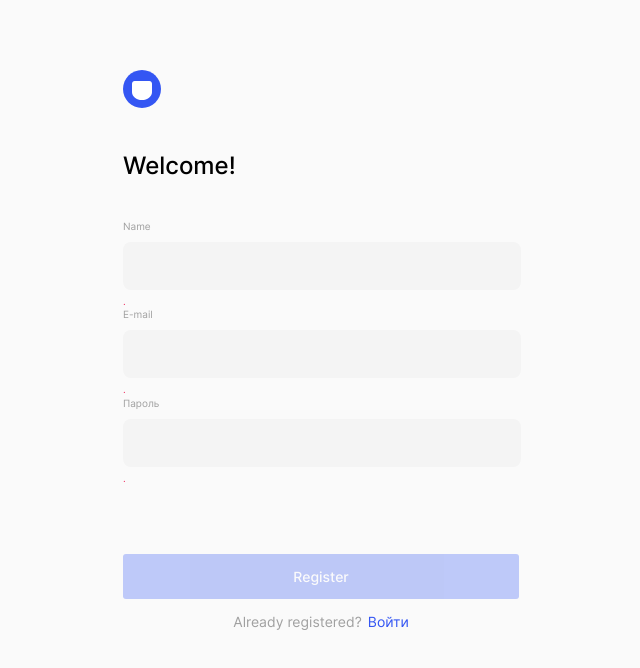
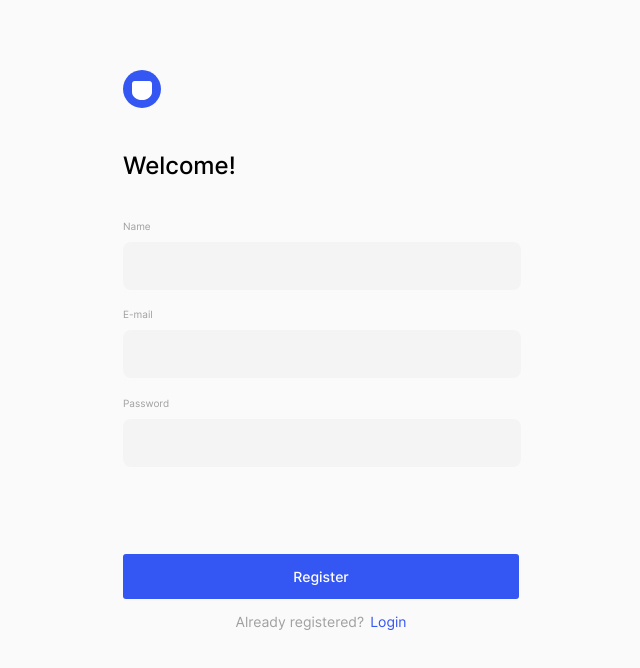
Before and after one commit to AnastasiiaUferova/movies-explorer-frontend, a React (Create React App) app: page /signup in a window 1280 px wide. Shown: the top 668 px of the page, without its empty margins (319-959 px from the left). Built offline with nearby package versions, Linux system fonts and the light colour scheme.

Commit message:
correct validation

```diff
--- a/package.json
+++ b/package.json
@@ -19,7 +19,7 @@
     "build": "react-scripts build",
     "test": "react-scripts test",
     "eject": "react-scripts eject",
-    "deploy": "npm run build && scp -r ./build/* a_yuferova@51.250.87.122:/home/a_yuferova/movies-explorer-frontend"
+    "deploy": "npm run build && scp -r ./build/* a_yuferova@84.252.138.223:/home/a_yuferova/movies-explorer-frontend"
   },
   "eslintConfig": {
     "extends": [
--- a/src/components/ErrorMessage/ErrorMessage.css
+++ b/src/components/ErrorMessage/ErrorMessage.css
@@ -4,7 +4,7 @@
     font-weight: 400;
     font-size: 10px;
     line-height: 12px;
-    color: #ee3465;
+    color: #fafafa;
     margin-top: 10px;
     visibility: hidden;
     height: 10px;
@@ -15,5 +15,5 @@
 .error-message__text_visible {
     visibility: visible;
     opacity: 100%;
-
+    color: #ee3465;
 }
--- a/src/components/ErrorMessage/ErrorMessage.js
+++ b/src/components/ErrorMessage/ErrorMessage.js
@@ -1,17 +1,16 @@
 import React from "react";
 import "./ErrorMessage.css";
 
-function ErrorMessage ({isValid, text}) {
+function ErrorMessage ({text}) {
 
+    const optionText = text || '.'
+    const errorClassName = `${optionText===text ? "error-message__text_visible error-message__text" : "error-message__text"}`;
 
-    const errorClassName = `${isValid ? "error-message__text" : "error-message__text error-message__text_visible"}`;
-    const optionText = text || "."
     return (
         <div className="error-message">
             <span className={errorClassName}>{optionText}</span>
         </div>
         )
-
 }
 
 export default ErrorMessage;
--- a/src/components/Form/Form.js
+++ b/src/components/Form/Form.js
@@ -59,7 +59,7 @@ function Form({handleSubmitRegister, title, text, button, handleSubmitLogin}) {
 
     return (
         <form className="form" onSubmit={handleSubmit}>
-        <NavLink className="profile__link" to="/"><img src={logo} alt="Логотип" className="form__logo"/></NavLink>
+        <NavLink className="profile__link" to="/"><img src={logo} alt="Logo" className="form__logo"/></NavLink>
         <h1 className="form__title">{title}</h1>
 
         {location.pathname === "/signup" && NameInput()
@@ -69,7 +69,7 @@ function Form({handleSubmitRegister, title, text, button, handleSubmitLogin}) {
         <input onChange={handleChange} id="input_email" name="email" type="email" className="form__item-input" value={values.email || ''}  />
         <ErrorMessage  isValid={isValid} text={errors.email}/>
 
-        <p className="form__item-text">Пароль</p>
+        <p className="form__item-text">Password</p>
         <input onChange={handleChange} value={values.password || ''} id="input_password" type="password" name="password" className="form__item-input" />
         <ErrorMessage  isValid={isValid} text={errors.password}/>
 
@@ -78,9 +78,9 @@ function Form({handleSubmitRegister, title, text, button, handleSubmitLogin}) {
         <div className="form__link-container">
             <p className="form__link-text">{text}</p>
             {location.pathname.includes("/signup") && (
-            <NavLink className="form__link " to="/signin">Войти</NavLink>
+            <NavLink className="form__link " to="/signin">Login</NavLink>
             )} {location.pathname.includes("/signin") && (
-            <NavLink className="form__link" to="/signup">Регистрация</NavLink>
+            <NavLink className="form__link" to="/signup">Register</NavLink>
             )}
         </div>
     </form>
--- a/src/hooks/useForm.js
+++ b/src/hooks/useForm.js
@@ -17,8 +17,10 @@ const [values, setValues] = useState({
 
 const [errors, setErrors] = useState({});
 const [isSubmitting, setIsSubmitting] = useState(false);
-const [isValid, setIsValid] = useState(false);
+const [isValid, setIsValid] = useState(true);
 const [isDirty, setIsDirty] = useState(false);
+
+
 
 useEffect(() => {
     if(location.pathname === "/profile")
@@ -53,7 +55,7 @@ useEffect(() => {
 
 useEffect(() => {
     if(location.pathname === "/signup"){
-    if (Object.keys(errors).length !== 0 || !isDirty) {
+    if (Object.keys(errors).length !== 0 || isDirty) {
         setIsValid(false)
 
     }
```
